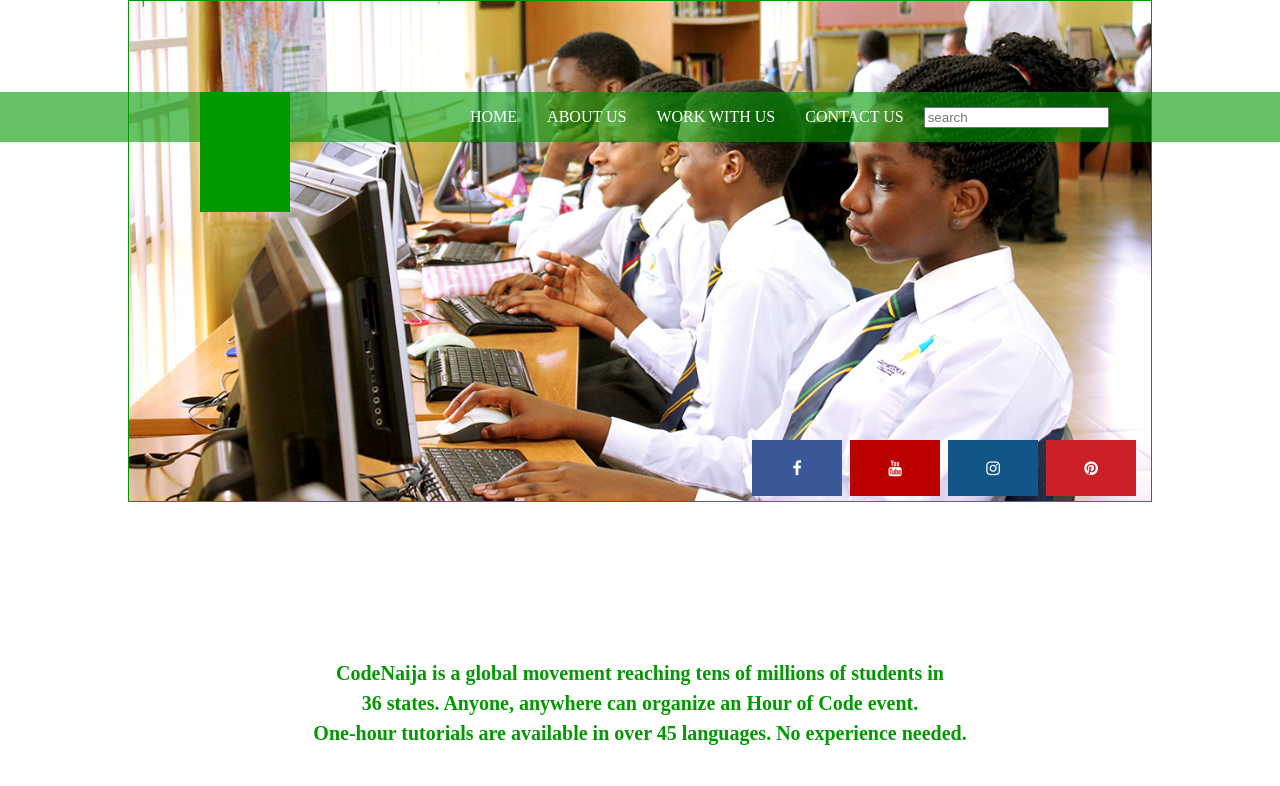
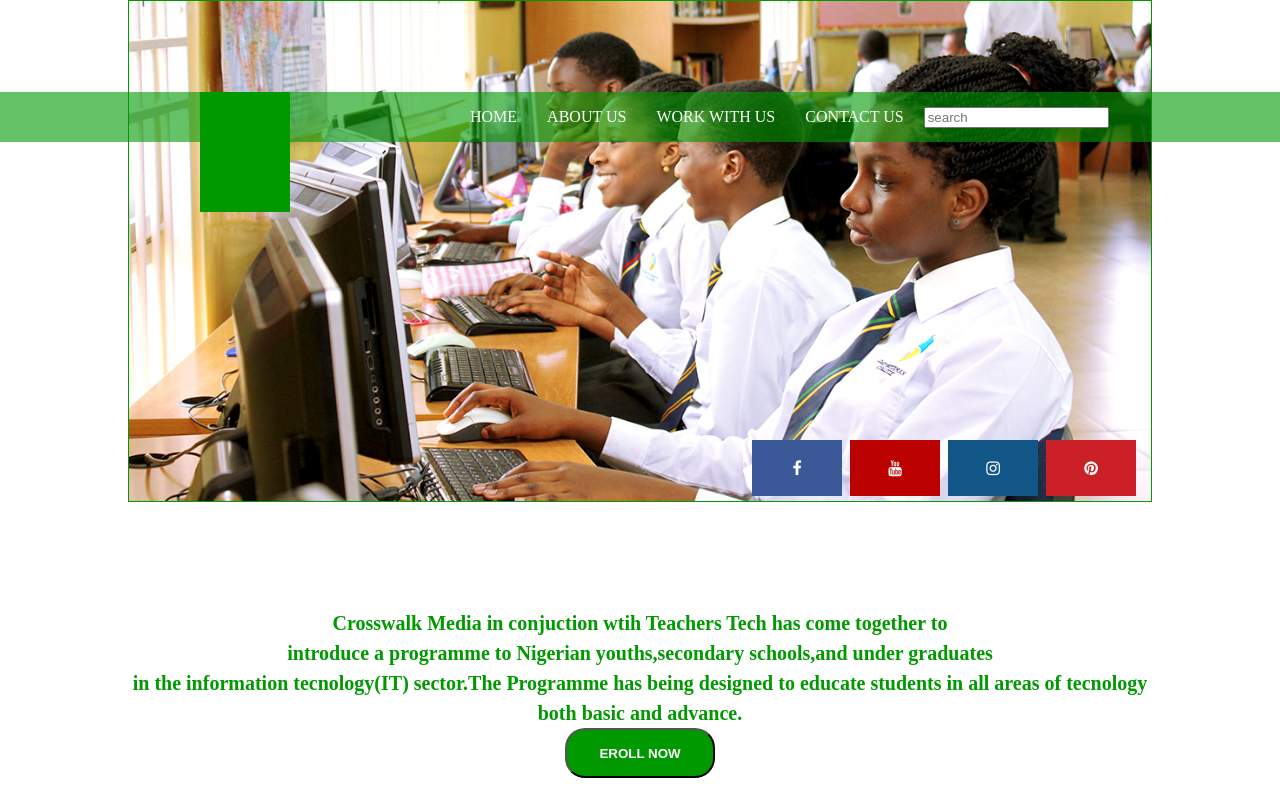
Before and after one commit to CTplan/ctplan.github.io, a plain HTML site: page index.html in a window 1280 px wide. Shown: the top 786 px of the page. Drawn offline with nearby package versions, Linux system fonts and the light colour scheme; a web font is replaced by a local one.

Commit message:
text change

```diff
--- a/index.html
+++ b/index.html
@@ -36,8 +36,11 @@
                 <a href="#" class="fa fa-instagram"></a>
                 <a href="#" class="fa fa-pinterest"></a>
         </div>
-        <div class="container" style="height:140px; background-color: aqua; background-color: white; margin-top:-30px;">
-            <h3 style="text-align: center;" class="note">CodeNaija is a global movement reaching tens of millions of students in<br>36 states. Anyone, anywhere can organize an Hour of Code event.<br>One-hour tutorials are available in over 45 languages. No experience needed.</h3>
+        <div class="container" style="height:200px; background-color: aqua; background-color: white; margin-top:-80px;">
+            <h3 style="text-align: center;" class="note">Crosswalk Media in conjuction wtih Teachers Tech has come together to<br>
+            introduce a programme to Nigerian youths,secondary schools,and under graduates<br>in the information tecnology(IT) sector.The Programme has being designed to educate students in all areas of tecnology both basic and advance.<br>
+            <button class="enroll" style="width:150px; height:50px; background-color:#009900; border-radius:20px; color:white;"><b>EROLL NOW</b></button>
+            </h3>
         </div>
         <div class="container bodyimg" style="height:400px; background-color: aqua; background-color: white;">
             <h3 style="text-align: center; font-family: Andada; color:#009900;">Featured Languages</h3>
```
